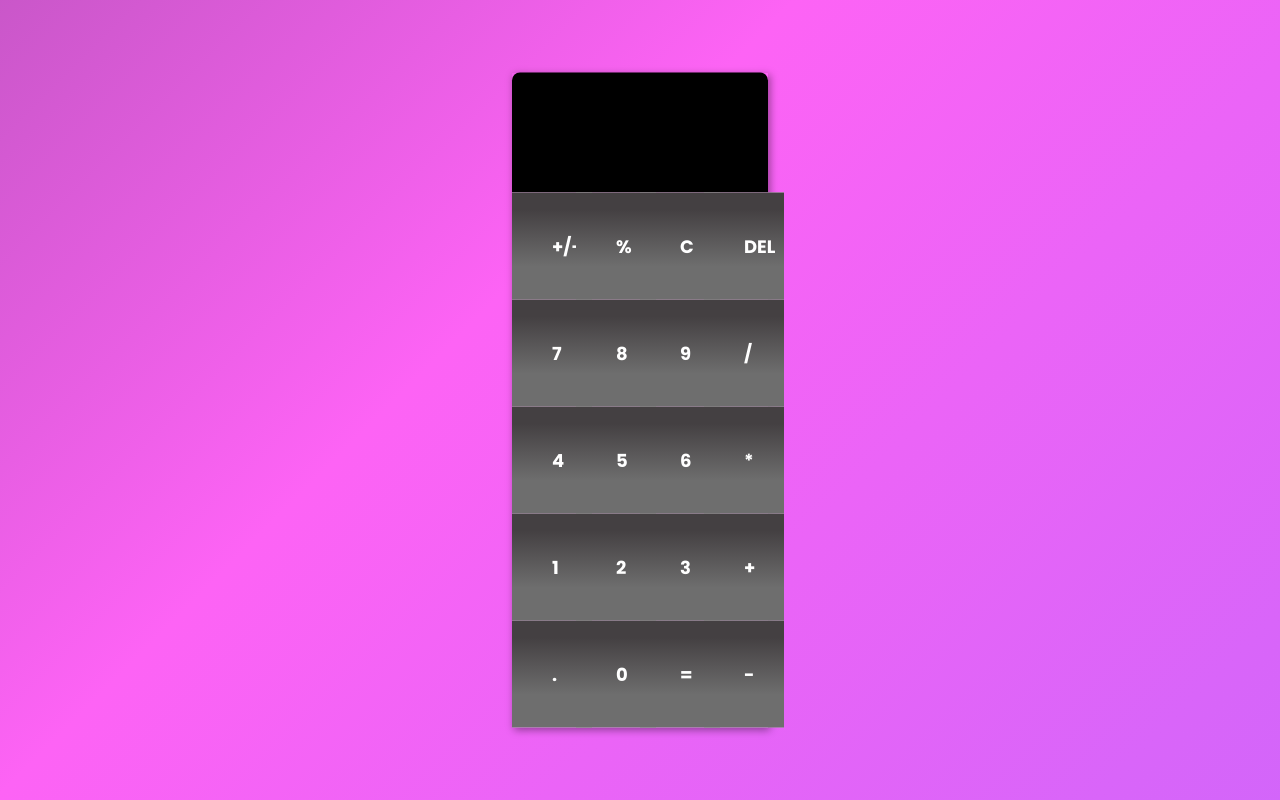
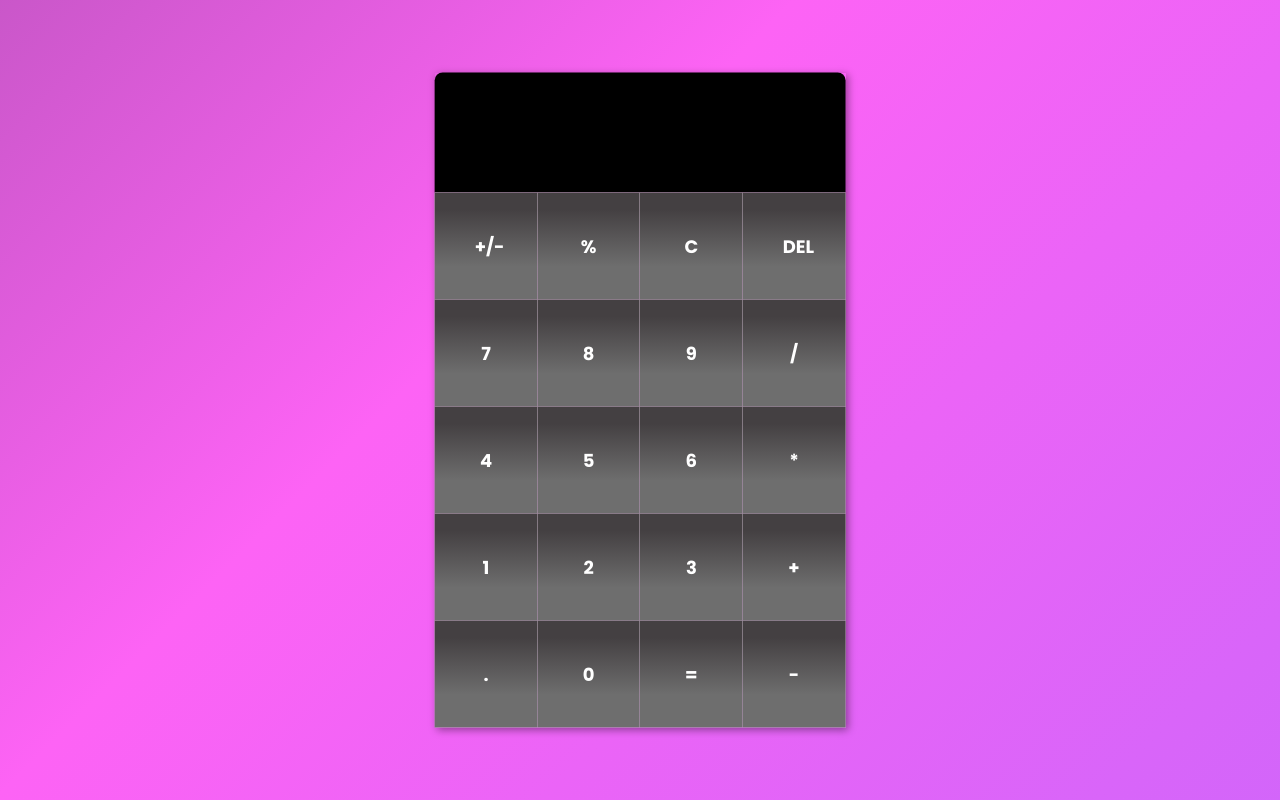
Before and after one commit to Roxi96/calculator, a plain HTML site: page index.html in a window 1280 px wide. Drawn offline with Linux system fonts and the light colour scheme.

Commit message:
fixed width 2

```diff
--- a/style.css
+++ b/style.css
@@ -38,7 +38,7 @@ p{
     left: 50%;
     top: 50%;
     transform: translate(-50%, -50%);
-    max-width: 20%;
+
     /* background-color: #fafafa; */
     box-shadow: 2px 2px 8px rgba(0, 0, 0, 0.4);
 }
```
